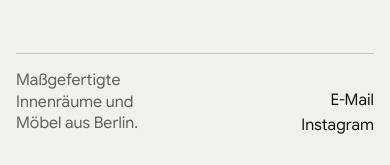
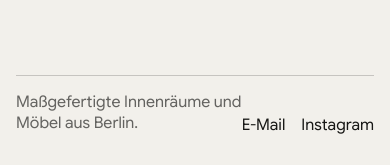
Before and after one commit to brandonhaslegs/studio-tegel, a Next.js app: page / in a window 390 px wide. Both pictures are taken after a click on the button "Menü". Shown: the part 677-842 px from the top of the page. Built offline with nearby package versions, Linux system fonts and the light colour scheme.

Commit message:
Align mobile menu footer links

```diff
--- a/src/components/navigation.tsx
+++ b/src/components/navigation.tsx
@@ -23,7 +23,7 @@ export function Navigation() {
       <AnimatePresence>
         {open && <motion.div id="mobile-navigation" initial={{ opacity: 0, clipPath: "inset(0 0 100% 0)" }} animate={{ opacity: 1, clipPath: "inset(0 0 0% 0)" }} exit={{ opacity: 0, clipPath: "inset(0 0 100% 0)" }} transition={{ duration: 0.35, ease: [0.2, 0.65, 0.2, 1] }} className="fixed inset-0 z-40 flex min-h-svh flex-col bg-paper px-4 pb-8 pt-24 text-ink">
           <div className="flex flex-col gap-1">{links.map((link) => <Link onClick={() => setOpen(false)} className="headline border-t border-ink/20 py-2 text-[10vw]" href={link.href} key={link.href}>{link.label}</Link>)}</div>
-          <div className="mt-auto flex items-end justify-between border-t border-ink/20 pt-4"><p className="project-copy max-w-[14ch] text-ink/65">Maßgefertigte Innenräume und Möbel aus Berlin.</p><div className="flex flex-col items-end gap-2"><a className="nav-text underline underline-offset-4" href="mailto:team@studiotegel.de">E-Mail</a><a className="nav-text underline underline-offset-4" href="https://www.instagram.com/studio_tegel/" rel="noreferrer" target="_blank">Instagram</a></div></div>
+          <div className="mt-auto flex items-end justify-between border-t border-ink/20 pt-4"><p className="project-copy text-ink/65">Maßgefertigte Innenräume und Möbel aus Berlin.</p><div className="flex shrink-0 items-center gap-4"><a className="nav-text whitespace-nowrap underline underline-offset-4" href="mailto:team@studiotegel.de">E-Mail</a><a className="nav-text whitespace-nowrap underline underline-offset-4" href="https://www.instagram.com/studio_tegel/" rel="noreferrer" target="_blank">Instagram</a></div></div>
         </motion.div>}
       </AnimatePresence>
     </>
```
